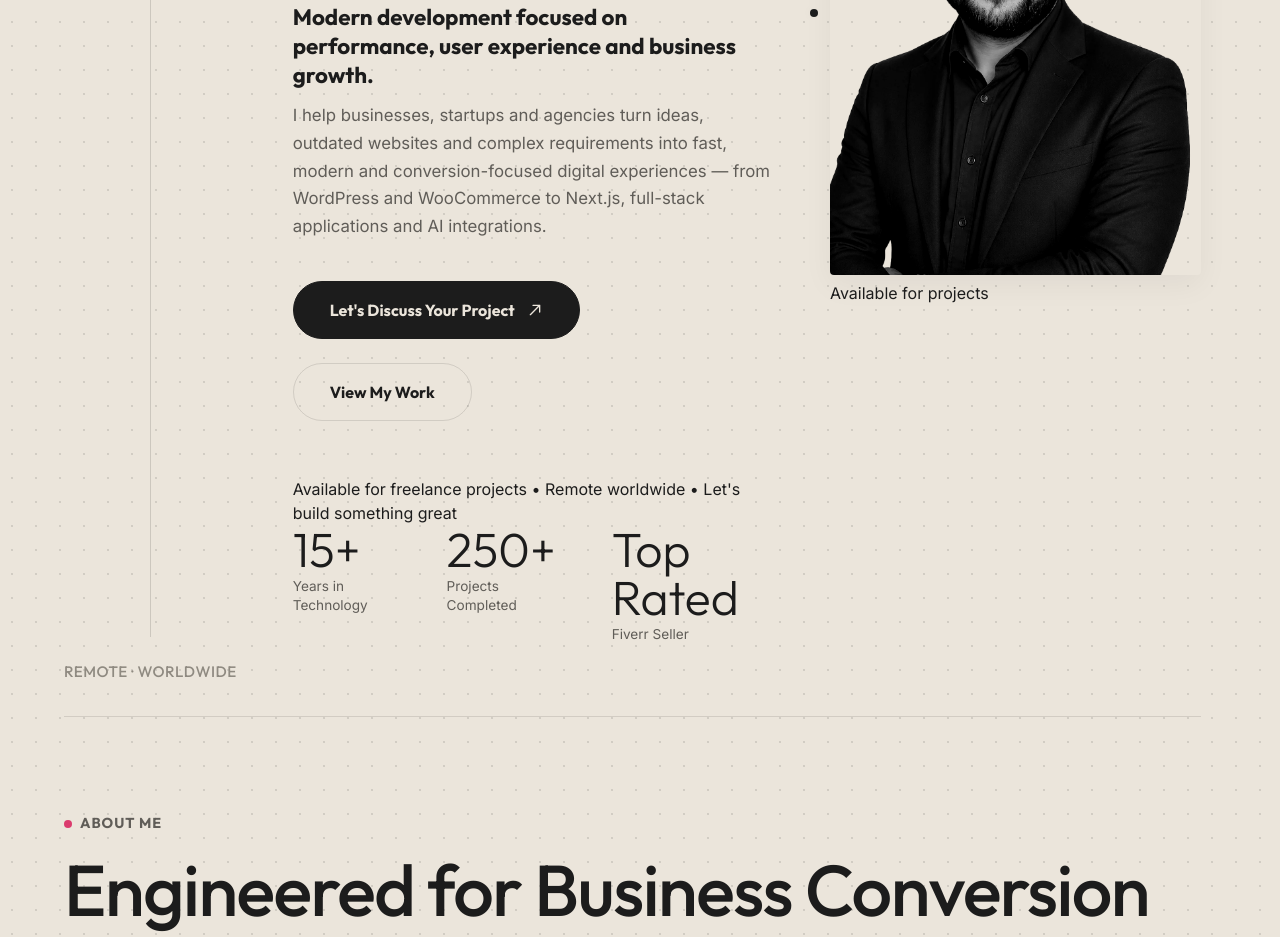
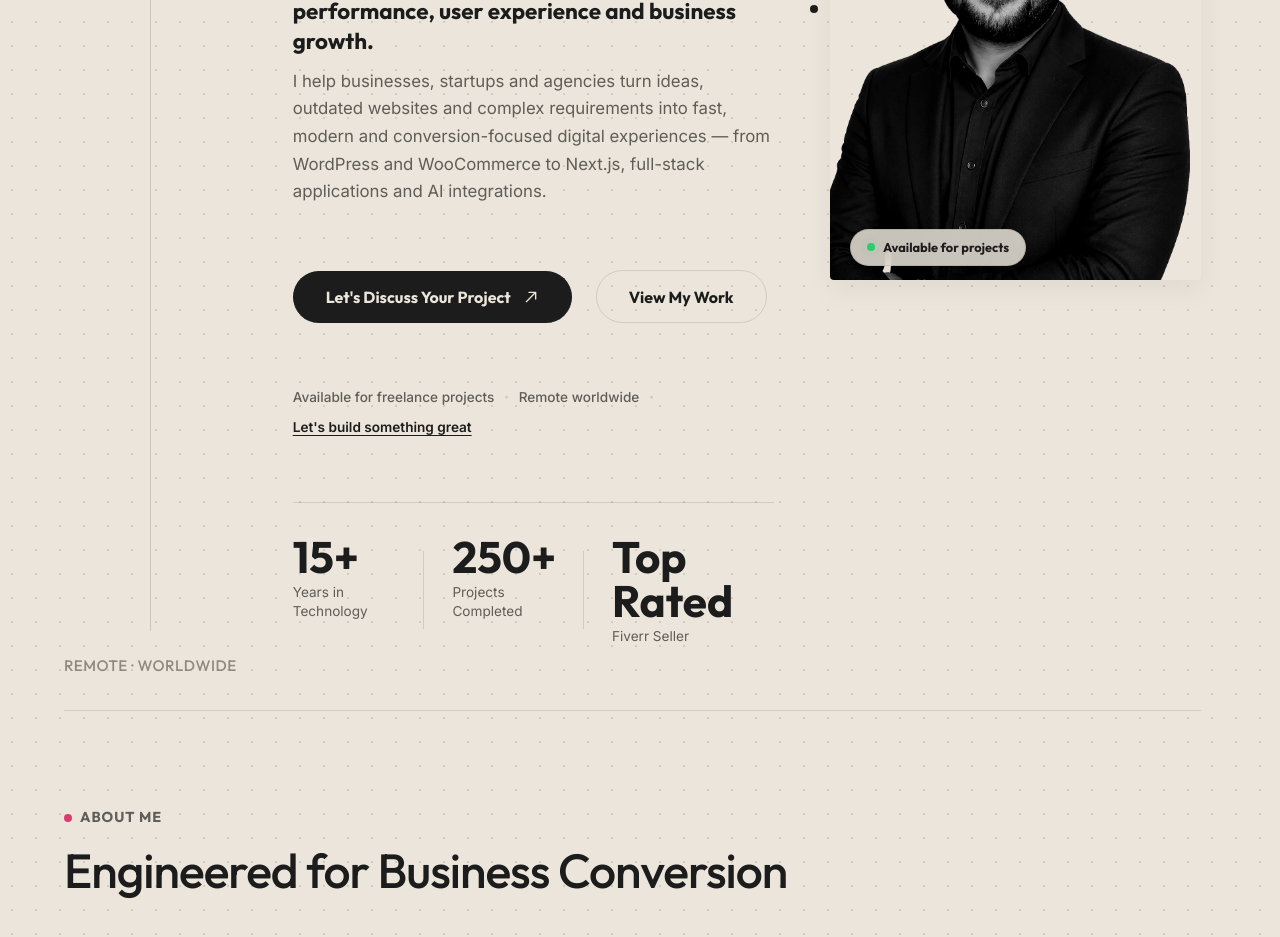
Before and after one commit to kocokk2017/Zakaullah-personal-portflio-AIdev-site, a website built with Vite: page index.html in a window 1280 px wide. Shown: the part 734-1671 px from the top of the page. Built offline with nearby package versions, Linux system fonts and the light colour scheme.

Commit message:
redesigned

```diff
--- a/src/style.css
+++ b/src/style.css
@@ -19,6 +19,12 @@
   --font-heading: 'Outfit', sans-serif;
   --font-body: 'Inter', sans-serif;
 
+  /* Typography Variables */
+  --font-size-hero-title: clamp(2.25rem, 5.5vw, 4rem);
+  --font-size-section-title: clamp(1.85rem, 4.5vw, 3rem);
+  --font-size-h2: clamp(1.35rem, 2.5vw, 1.75rem);
+  --font-size-h3: clamp(1.15rem, 2vw, 1.35rem);
+
   --transition-normal: all 0.4s cubic-bezier(0.25, 0.8, 0.25, 1);
   --transition-fast: all 0.2s ease;
 
@@ -191,6 +197,51 @@
   display: flex;
   align-items: center;
   gap: 1.5rem;
+}
+
+.theme-toggle-btn {
+  background: rgba(28, 28, 28, 0.05);
+  border: 1px solid var(--border-color);
+  padding: 0.5rem 1rem;
+  border-radius: 30px;
+  cursor: pointer;
+  display: flex;
+  align-items: center;
+  gap: 0.5rem;
+  color: var(--text-primary);
+  font-family: var(--font-heading);
+  font-weight: 600;
+  font-size: 0.85rem;
+  transition: var(--transition-normal);
+  position: relative;
+}
+
+body.dark-theme .theme-toggle-btn {
+  background: rgba(255, 255, 255, 0.05);
+}
+
+.theme-toggle-btn:hover {
+  background: var(--text-primary);
+  color: var(--bg-primary);
+  border-color: var(--text-primary);
+}
+
+.theme-toggle-btn svg {
+  width: 16px;
+  height: 16px;
+  fill: currentColor;
+  transition: transform 0.5s cubic-bezier(0.34, 1.56, 0.64, 1);
+  display: block;
+}
+
+.theme-toggle-btn:hover svg {
+  transform: rotate(45deg) scale(1.15);
+}
+
+.theme-text {
+  font-size: 0.85rem;
+  font-weight: 600;
+  letter-spacing: 0.5px;
 }
 
 .book-call-link {
@@ -341,21 +392,40 @@
 .hero-stats {
   display: flex;
   gap: 3.5rem;
-  margin-bottom: 2.5rem;
+  margin-top: 2rem;
+  margin-bottom: 2rem;
+  border-top: 1px solid var(--border-color);
+  padding-top: 2rem;
 }
 
 .stat-item {
   display: flex;
   flex-direction: column;
+  position: relative;
+}
+
+.stat-item:not(:last-child)::after {
+  content: '';
+  position: absolute;
+  right: -1.75rem;
+  top: 15%;
+  height: 70%;
+  width: 1px;
+  background-color: var(--border-color);
 }
 
 .stat-number {
   font-family: var(--font-heading);
-  font-size: clamp(2.25rem, 4vw, 3rem);
-  font-weight: 300;
+  font-size: clamp(2rem, 3.5vw, 2.75rem);
+  font-weight: 700;
   color: var(--text-primary);
   line-height: 1;
   margin-bottom: 0.25rem;
+  transition: var(--transition-fast);
+}
+
+.stat-item:hover .stat-number {
+  transform: translateY(-2px);
 }
 
 .stat-label {
@@ -371,11 +441,17 @@
 }
 
 .hero-title {
-  font-size: clamp(2.5rem, 12cqi, 5.5rem);
+  font-size: var(--font-size-hero-title);
   font-weight: 300;
-  letter-spacing: -3px;
-  line-height: 0.9;
-  color: var(--text-primary);
+  letter-spacing: -2px;
+  line-height: 1.15;
+  color: var(--text-primary);
+}
+
+.hero-title-accent {
+  font-weight: 700;
+  display: block;
+  margin-top: 0.5rem;
 }
 
 .hero-text-block {
@@ -400,6 +476,11 @@
 
 .hero-cta {
   display: flex;
+  gap: 1.25rem;
+  align-items: center;
+  flex-wrap: wrap;
+  margin-top: 1.5rem;
+  margin-bottom: 1.5rem;
 }
 
 .explore-work-link {
@@ -410,8 +491,13 @@
   font-weight: 700;
   font-size: 1rem;
   color: var(--text-primary);
-  border-bottom: 2px solid transparent;
-  padding-bottom: 4px;
+  transition: var(--transition-fast);
+}
+
+.explore-work-link.btn-primary-cta,
+.explore-work-link.btn-secondary-cta {
+  border-bottom: none;
+  padding-bottom: 0;
 }
 
 .cta-arrow-icon {
@@ -421,7 +507,96 @@
 }
 
 .explore-work-link:hover .cta-arrow-icon {
-  transform: translateY(4px);
+  transform: translate(3px, -3px);
+}
+
+/* Micro Trust Line */
+.hero-trust-line {
+  display: flex;
+  align-items: center;
+  gap: 0.6rem;
+  font-size: 0.85rem;
+  color: var(--text-secondary);
+  margin-top: 0.5rem;
+  margin-bottom: 2rem;
+  font-weight: 500;
+  flex-wrap: wrap;
+}
+
+.hero-trust-line a {
+  color: var(--text-primary);
+  font-weight: 600;
+  text-decoration: underline;
+  text-underline-offset: 3px;
+  transition: var(--transition-fast);
+}
+
+.hero-trust-line a:hover {
+  color: var(--text-secondary);
+}
+
+.trust-separator {
+  color: var(--border-color);
+  font-size: 0.6rem;
+}
+
+/* Hero Availability Badge */
+.hero-availability {
+  position: absolute;
+  bottom: 20px;
+  left: 20px;
+  background: rgba(235, 229, 219, 0.85);
+  backdrop-filter: blur(8px);
+  border: 1px solid var(--border-color);
+  padding: 0.5rem 1rem;
+  border-radius: 40px;
+  display: inline-flex;
+  align-items: center;
+  gap: 0.5rem;
+  font-family: var(--font-heading);
+  font-size: 0.8rem;
+  font-weight: 600;
+  color: var(--text-primary);
+  box-shadow: 0 4px 12px var(--shadow-color);
+  z-index: 10;
+  pointer-events: none;
+}
+
+body.dark-theme .hero-availability {
+  background: rgba(26, 26, 26, 0.85);
+}
+
+.availability-dot {
+  width: 8px;
+  height: 8px;
+  background-color: #2ecc71;
+  border-radius: 50%;
+  position: relative;
+  display: block;
+}
+
+.availability-dot::after {
+  content: '';
+  position: absolute;
+  top: 0;
+  left: 0;
+  width: 100%;
+  height: 100%;
+  background-color: #2ecc71;
+  border-radius: 50%;
+  animation: pulse-ring 1.8s cubic-bezier(0.45, 0, 0.4, 1) infinite;
+  transform-origin: center;
+}
+
+@keyframes pulse-ring {
+  0% {
+    transform: scale(1);
+    opacity: 0.8;
+  }
+  100% {
+    transform: scale(2.5);
+    opacity: 0;
+  }
 }
 
 /* Right Column picture container */
@@ -469,14 +644,9 @@
 /* Hero Section Responsiveness */
 @media (max-width: 1024px) {
   .hero-container {
+    grid-template-columns: auto 1fr;
+    row-gap: 2.5rem;
     column-gap: 2rem;
-  }
-}
-
-@media (max-width: 900px) {
-  .hero-container {
-    grid-template-columns: auto 1fr;
-    row-gap: 3rem;
   }
 
   .hero-image-container {
@@ -624,9 +794,9 @@
 }
 
 .section-title-large {
-  font-size: clamp(2.5rem, 7vw, 4.5rem);
+  font-size: var(--font-size-section-title);
   font-weight: 500;
-  letter-spacing: -1.5px;
+  letter-spacing: -1px;
   color: var(--text-primary);
   margin-bottom: 3.5rem;
 }
@@ -866,7 +1036,7 @@
 }
 
 .experience-title {
-  font-size: clamp(3rem, 6vw, 4.5rem);
+  font-size: var(--font-size-section-title);
   font-weight: 700;
   line-height: 1.1;
   color: var(--text-primary);
@@ -1245,7 +1415,7 @@
 }
 
 .projects-title {
-  font-size: clamp(3rem, 6vw, 4.5rem);
+  font-size: var(--font-size-section-title);
   font-weight: 700;
   line-height: 1.1;
   color: var(--text-primary);
@@ -1452,7 +1622,7 @@
 }
 
 .services-title {
-  font-size: clamp(3rem, 6vw, 4.5rem);
+  font-size: var(--font-size-section-title);
   font-weight: 700;
   line-height: 1.1;
   color: var(--text-primary);
@@ -1588,7 +1758,7 @@
 }
 
 .testimonials-title {
-  font-size: clamp(3rem, 6vw, 4.5rem);
+  font-size: var(--font-size-section-title);
   font-weight: 700;
   line-height: 1.1;
   color: var(--text-primary);
@@ -1788,7 +1958,7 @@
 }
 
 .contact-title {
-  font-size: clamp(3rem, 6vw, 4.5rem);
+  font-size: var(--font-size-section-title);
   font-weight: 700;
   line-height: 1.1;
   color: var(--text-primary);
@@ -2246,7 +2416,7 @@
   color: var(--bg-primary);
   border: 1px solid var(--text-primary);
   border-radius: 60px;
-  padding: 1rem 2.25rem !important;
+  padding: 0.85rem 2rem !important;
   font-family: var(--font-heading);
   font-weight: 700;
   transition: var(--transition-normal);
@@ -2273,7 +2443,7 @@
   align-items: center;
   border: 1.5px solid var(--border-color) !important;
   border-radius: 60px;
-  padding: 1rem 2.25rem !important;
+  padding: 0.85rem 2rem !important;
   font-family: var(--font-heading);
   font-weight: 700;
   transition: var(--transition-normal);
@@ -2444,7 +2614,7 @@
 }
 
 .tech-title {
-  font-size: clamp(3rem, 6vw, 4.5rem);
+  font-size: var(--font-size-section-title);
   font-weight: 700;
   line-height: 1.1;
   color: var(--text-primary);
@@ -2624,7 +2794,7 @@
 }
 
 .process-title {
-  font-size: clamp(3rem, 6vw, 4.5rem);
+  font-size: var(--font-size-section-title);
   font-weight: 700;
   line-height: 1.1;
   color: var(--text-primary);
@@ -2747,7 +2917,7 @@
 }
 
 .faq-title {
-  font-size: clamp(3rem, 6vw, 4.5rem);
+  font-size: var(--font-size-section-title);
   font-weight: 700;
   line-height: 1.1;
   color: var(--text-primary);
```
